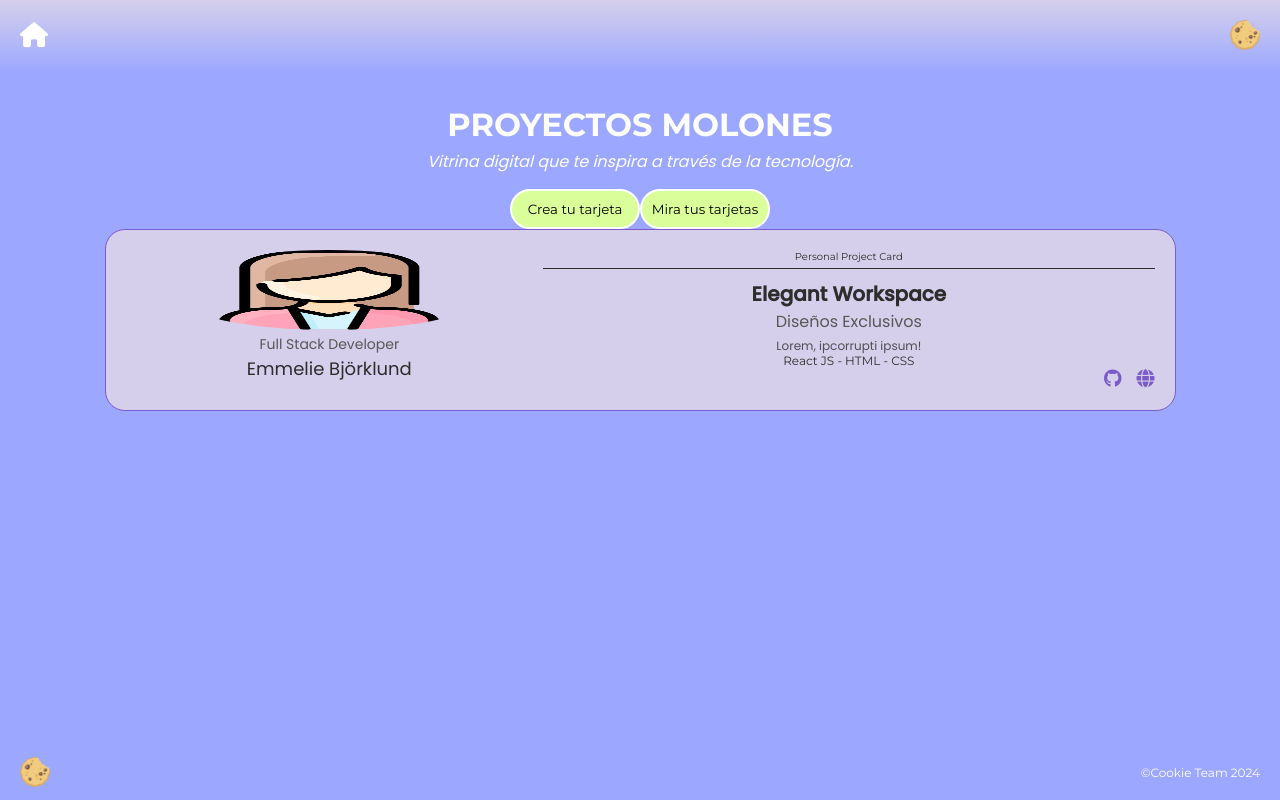
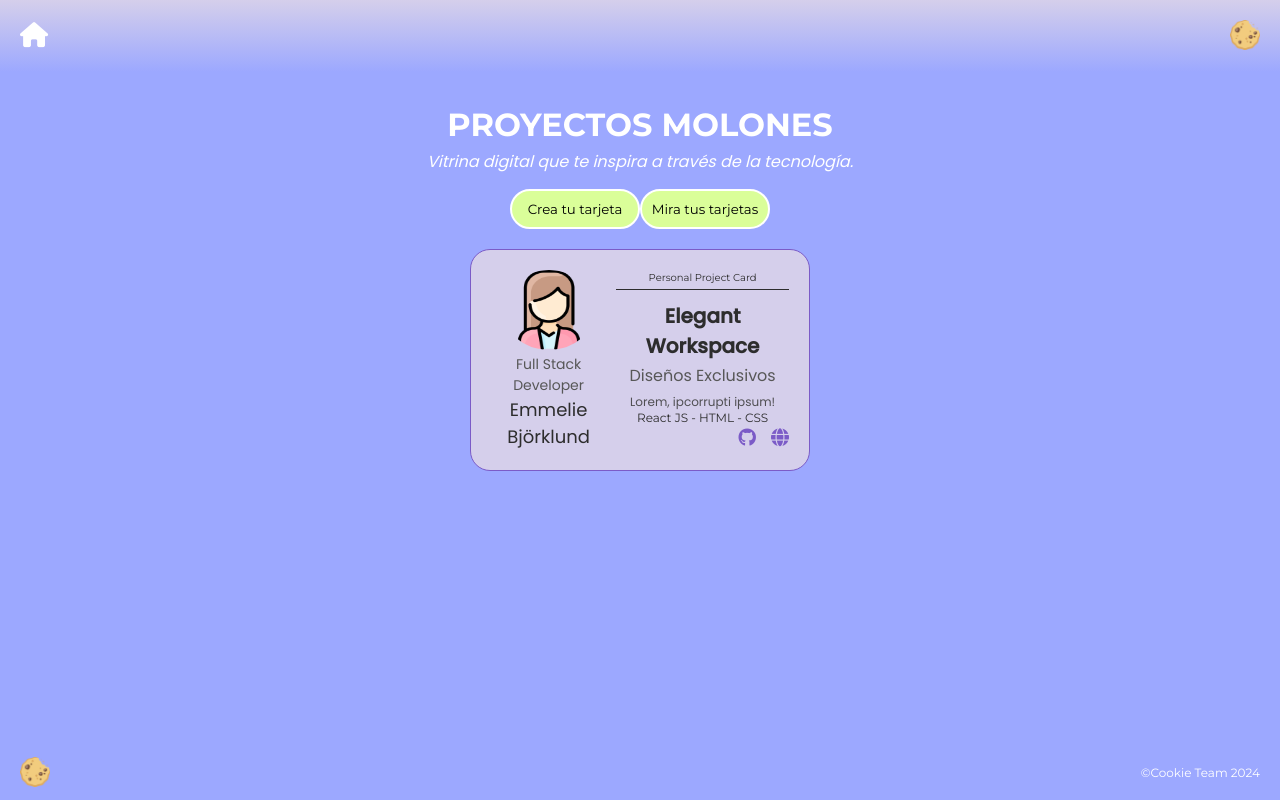
Before and after one commit to Tam-Weibel/project-promo-V-module-4-team-1, a React (Vite) app in the folder web/: page /#/ in a window 1280 px wide. Built offline with nearby package versions, Linux system fonts and the light colour scheme; no server answers; a web font is replaced by a local one.

Commit message:
fixed landing page css

```diff
--- a/web/src/scss/layout/LandingPage.scss
+++ b/web/src/scss/layout/LandingPage.scss
@@ -1,13 +1,18 @@
 @import '../core/Variables.scss';
 
-.landingBtns{
-    display: flex;
-    flex-direction: column;
-    align-items: center;
-    gap: 15px;
-    @media (min-width: 768px){
-      display: block;
-      // flex-direction: row;
-      // justify-content: center;
-    }
-}
+landingBtns{
+  display: flex;
+  flex-direction: column;
+  gap: 15px;
+  @media (min-width: 768px) {
+   flex-direction: row;
+   gap: 15px;
+   align-items: center;
+   justify-content: center;
+  }
+ }
+ .landingCard {
+   padding-top: 20px;
+   margin: 0 auto;
+   max-width: 400px;
+ }
```
